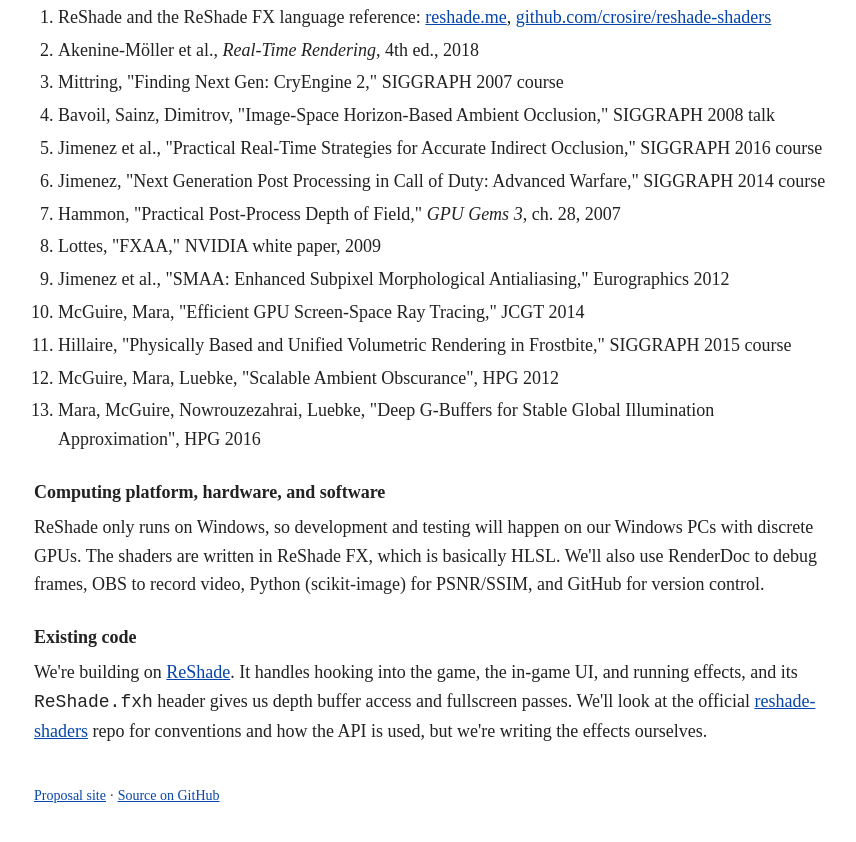
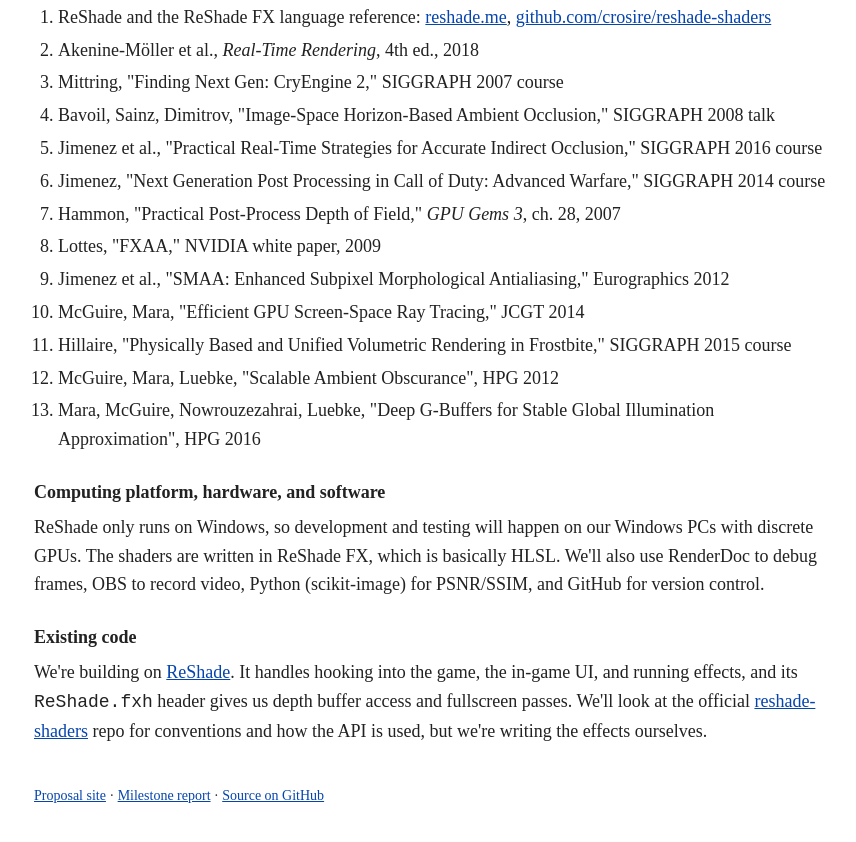
Before and after one commit to paxin1/cs184-final-project, a plain HTML site: page index.html in a window 1280 px wide. Shown: the part 3445-4287 px from the top of the page, without its empty margins (206-1062 px from the left). Drawn offline with Linux system fonts and the light colour scheme.

Commit message:
docs: add permalink to milestone report on proposal page

```diff
--- a/index.html
+++ b/index.html
@@ -230,6 +230,8 @@
       <footer>
         <a href="https://paxin1.github.io/cs184-final-project/">Proposal site</a>
         ·
+        <a href="milestone/">Milestone report</a>
+        ·
         <a href="https://github.com/lauranagamine1/cs184-star-shaders">Source on GitHub</a>
       </footer>
     </div>
```
